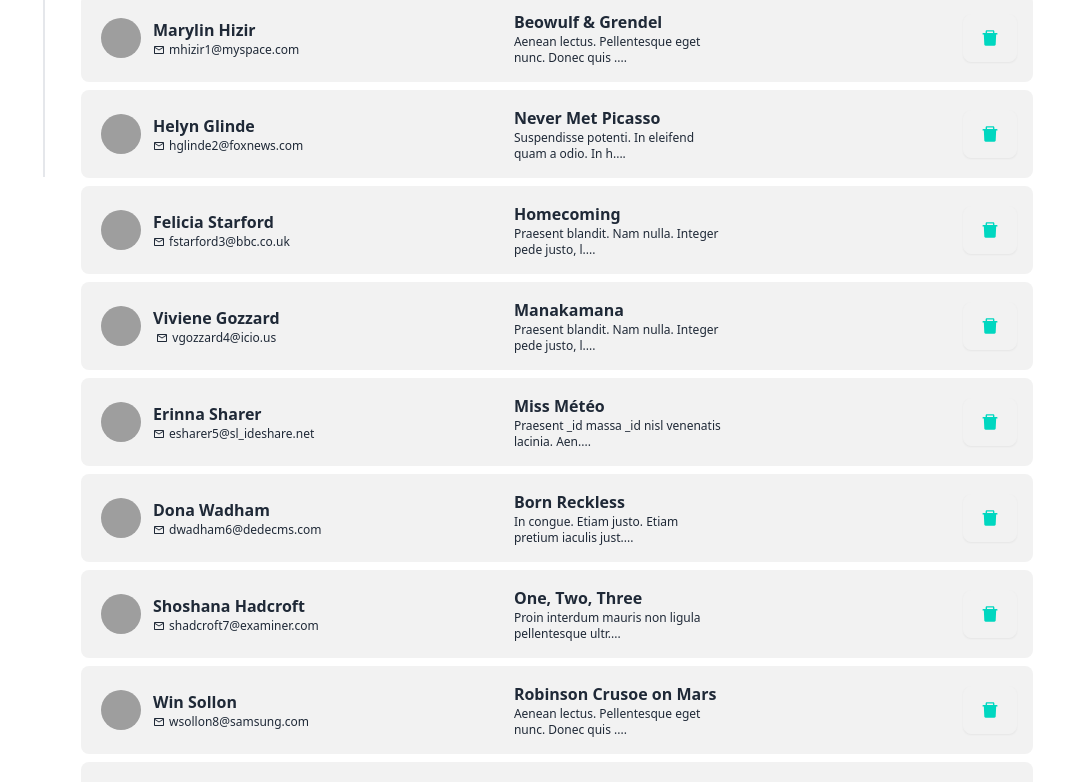
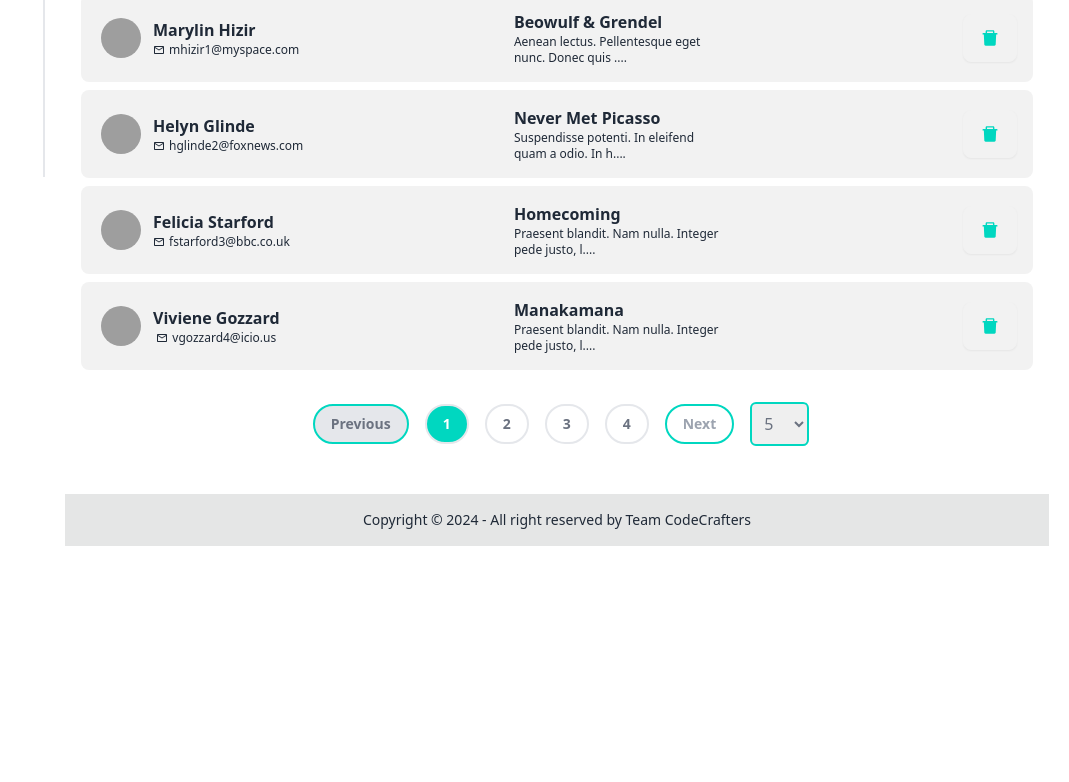
Before and after one commit to mdshahadat12/SwiftInbox-Client, a React (Vite) app: page / in a window 1280 px wide. Shown: the part 623-1405 px from the top of the page, without its empty margins (211-1280 px from the left). After the commit the page ends 1189 px from the top, so only its background shows below. Built offline with nearby package versions, Linux system fonts and the light colour scheme; grey boxes are pictures that could not be loaded.

Commit message:
pagination added the inbox pages

```diff
--- a/src/Page/Inbox.jsx
+++ b/src/Page/Inbox.jsx
@@ -2,17 +2,33 @@ import { useEffect, useState } from "react";
 import Lottie from "lottie-react";
 import lott from "../assets/lott.json";
 import InboxCard from "../Components/InboxCard";
+
 const Inbox = () => {
   const [emailData, setEmailData] = useState([]);
+  const [currentPage, setCurrentPage] = useState(1);
+  const [itemsPerPage, setItemsPerPage] = useState(5); // Default items per page
+
   useEffect(() => {
     fetch("./emailData.json")
       .then((res) => res.json())
       .then((data) => setEmailData(data));
   }, []);
+
+  // Calculate the indexes of the items to display on the current page
+  const indexOfLastItem = currentPage * itemsPerPage;
+  const indexOfFirstItem = indexOfLastItem - itemsPerPage;
+  const currentItems = emailData.slice(indexOfFirstItem, indexOfLastItem);
+
+  const paginate = (pageNumber) => setCurrentPage(pageNumber);
+
+  const handleItemsPerPageChange = (e) => {
+    const newItemsPerPage = parseInt(e.target.value, 10);
+    setItemsPerPage(newItemsPerPage);
+    setCurrentPage(1); // Reset to the first page when changing items per page
+  };
+
   return (
     <div className="max-w-screen-xl mx-auto my-12 px-4">
-      {/* if there are no emails yet show this  */}
-
       {emailData.length === 0 && (
         <div className="md:w-96 mx-auto">
           <h1 className="text-center font-bold text-2xl">No messages yet</h1>
@@ -20,16 +36,74 @@ const Inbox = () => {
         </div>
       )}
 
-      {/* if there are emails show this  */}
       {emailData.length > 0 && (
         <div>
           <h1 className="text-4xl font-bold mb-5">
             Inbox ({emailData.length})
           </h1>
+
           <div>
-            {emailData.map((data) => (
+            {currentItems.map((data) => (
               <InboxCard key={data._id} data={data}></InboxCard>
             ))}
+          </div>
+
+          {/* Pagination UI */}
+          <div className="flex items-center justify-center mt-8">
+            <button
+              onClick={() => paginate(currentPage - 1)}
+              disabled={currentPage === 1}
+              className={`px-4 py-2 mx-2 text-sm font-semibold border-2 border-accent rounded-full ${
+                currentPage === 1 ? "text-gray-500 bg-gray-200 cursor-not-allowed" : "text-gray-400 hover:bg-blue-100"
+              } transition duration-300`}
+            >
+              Previous
+            </button>
+
+            {/* Display page numbers */}
+            {Array.from({ length: Math.ceil(emailData.length / itemsPerPage) }).map((_, index) => (
+              <button
+                key={index}
+                onClick={() => paginate(index + 1)}
+                className={`px-4 py-2 mx-2 text-sm font-semibold border-2 rounded-full ${
+                  currentPage === index + 1
+                    ? "text-white bg-accent cursor-not-allowed"
+                    : "text-gray-500 hover:bg-accent hover:text-white"
+                } transition duration-300`}
+              >
+                {index + 1}
+              </button>
+            ))}
+
+            <button
+              onClick={() => paginate(currentPage + 1)}
+              disabled={currentPage === Math.ceil(emailData.length / itemsPerPage)}
+              className={`px-4 py-2 mx-2 text-sm font-semibold border-2 border-accent rounded-full ${
+                currentPage === Math.ceil(emailData.length / itemsPerPage)
+                  ? "text-gray-500 bg-gray-200 cursor-not-allowed"
+                  : "text-gray-400 hover:bg-blue-100"
+              } transition duration-300`}
+            >
+              Next
+            </button>
+            {/* Items per page dropdown */}
+          <div className=" flex items-center justify-center">
+            <label htmlFor="itemsPerPage" className="mr-2">
+            </label>
+            <select
+              id="itemsPerPage"
+              value={itemsPerPage}
+              onChange={handleItemsPerPageChange}
+              className="p-2 border-2 text-gray-500 border-accent rounded-md"
+            >
+              <option value={5}>5</option>
+              <option value={10}>10</option>
+              <option value={15}>15</option>
+              <option value={20}>20</option>
+              <option value={25}>25</option>
+              <option value={30}>30</option>
+            </select>
+          </div>
           </div>
         </div>
       )}
```
